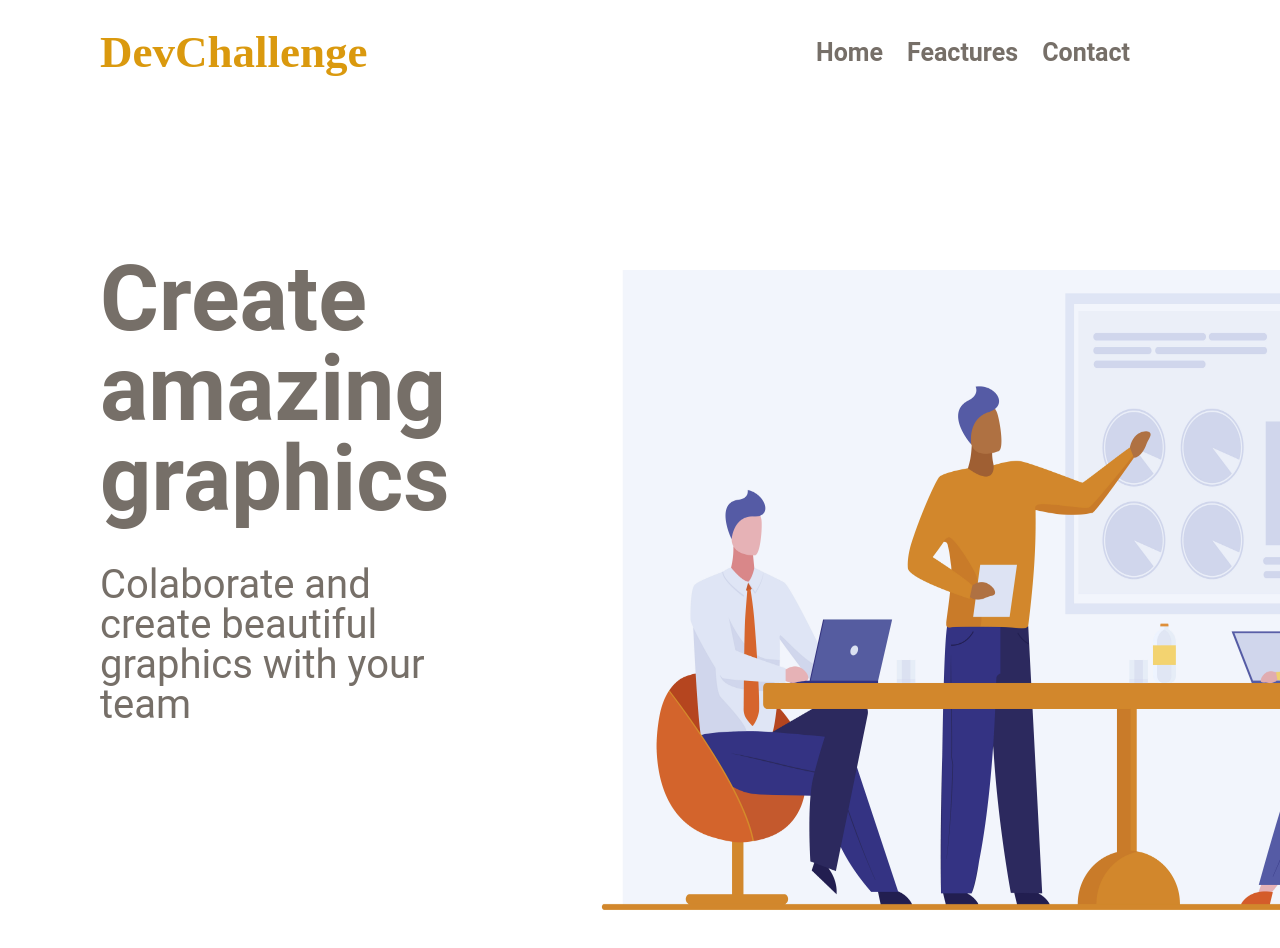
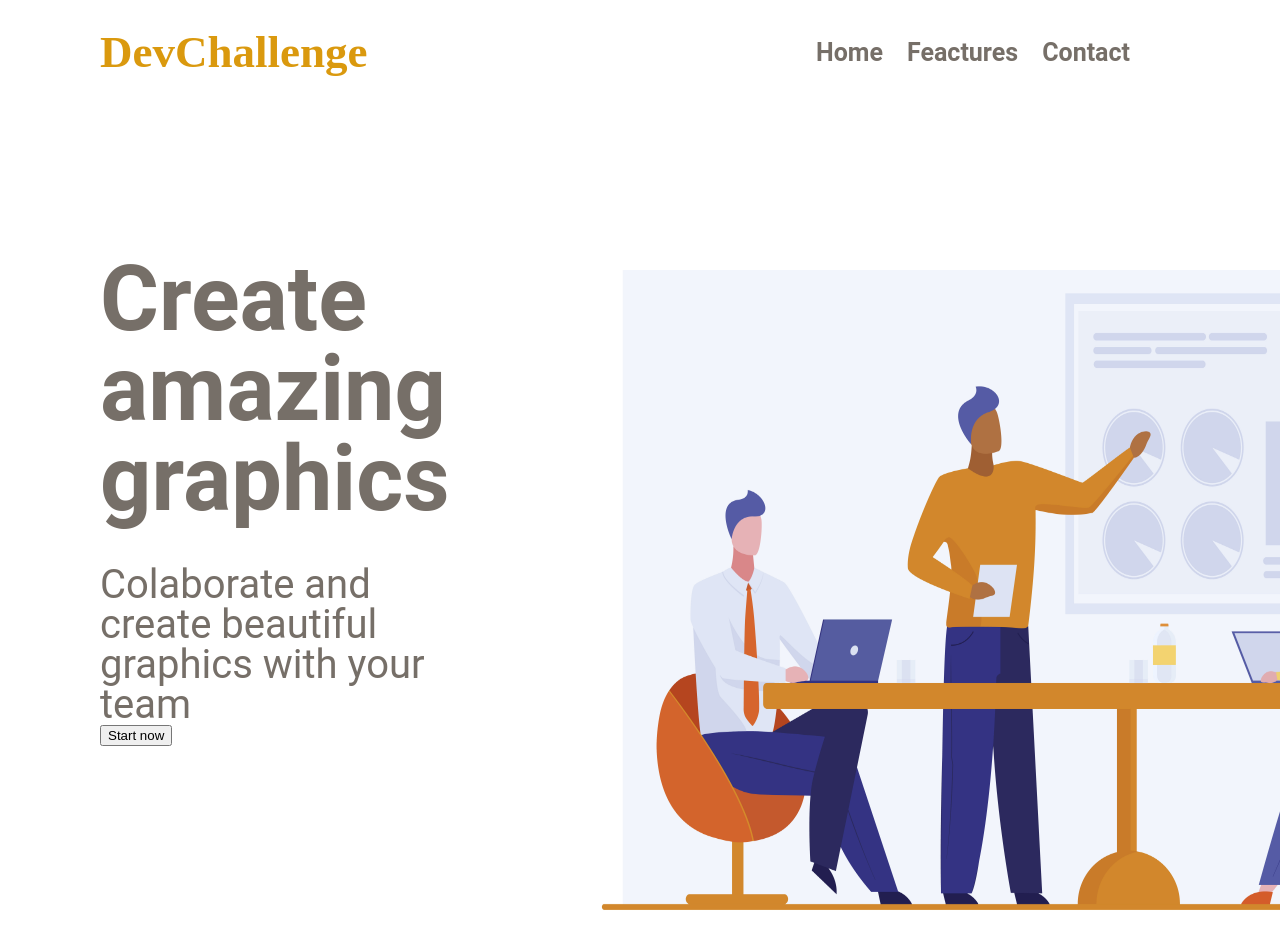
Before and after one commit to Williamxr/LandingPage-graficos, a plain HTML site: page index.html in a window 1280 px wide. Shown: the top 948 px of the page. Drawn offline with Linux system fonts and the light colour scheme.

Commit message:
Criando botao

```diff
--- a/index.html
+++ b/index.html
@@ -27,6 +27,7 @@
             <div class="conteudo">
                 <h2 class="titulo-principal">Create amazing <br>graphics</h2>
                 <h3 class="titulo-secundario">Colaborate and create beautiful <br>graphics with your team</h3>
+                <button class="botao" type="submit">Start now</button>
             </div>
             <img class="foto-time" src="time.png" alt="foto do time">
         </section>
```
